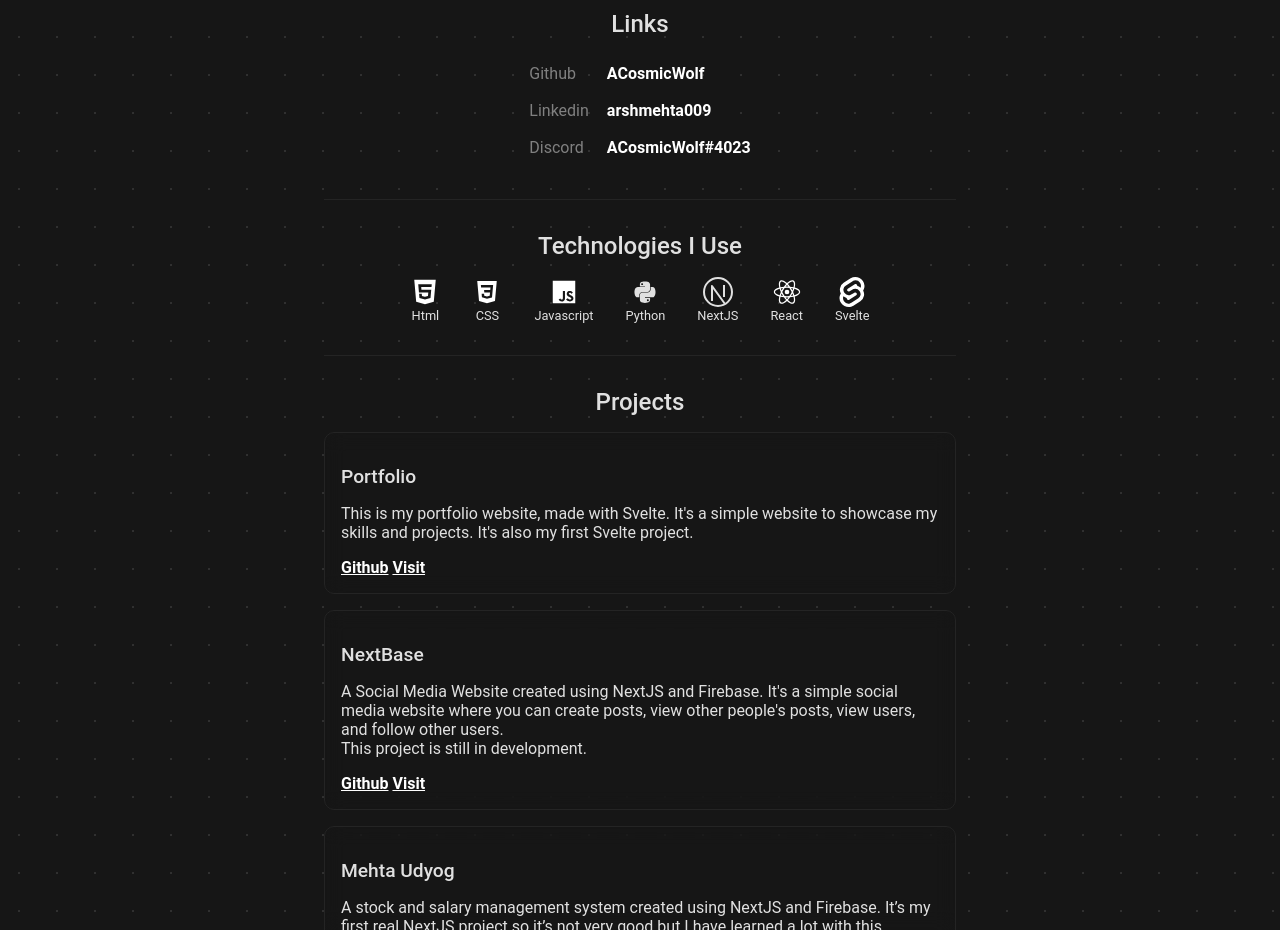
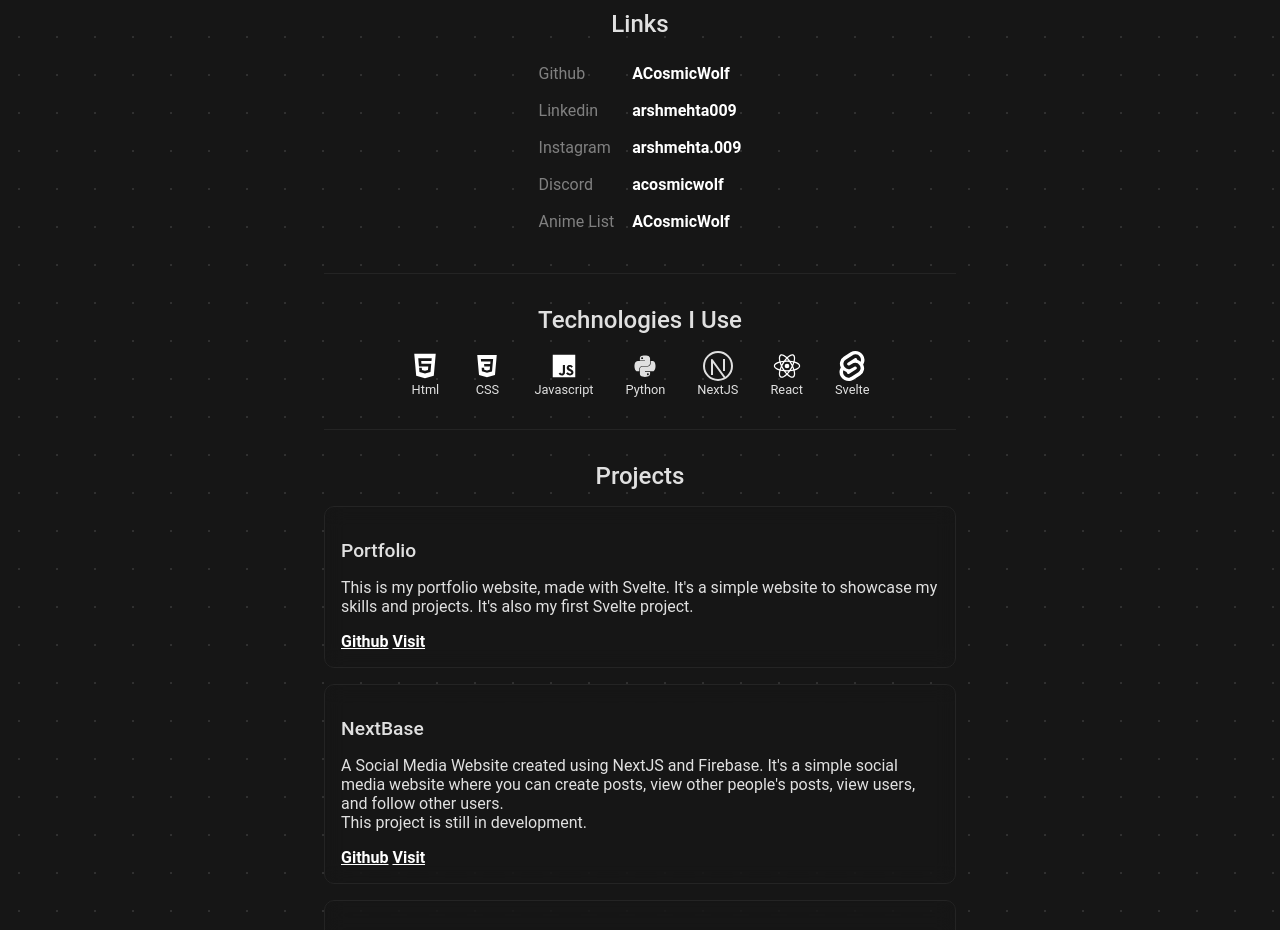
Before and after one commit to ACosmicWolf/portfoli, a Svelte app: page / in a window 1280 px wide. Shown: the part 780-1710 px from the top of the page. Built offline with nearby package versions, Linux system fonts and the light colour scheme.

Commit message:
Updated links

```diff
--- a/src/App.svelte
+++ b/src/App.svelte
@@ -94,10 +94,26 @@
       </td>
     </tr>
     <tr>
+      <td> Instagram </td>
+      <td>
+        <a href="https://instagram.com/arshmehta.009" target="_blank"
+          >arshmehta.009</a
+        ></td
+      >
+    </tr>
+    <tr>
       <td> Discord </td>
       <td>
         <a href="https://discord.com/users/864575191915823116" target="_blank"
-          >ACosmicWolf#4023</a
+          >acosmicwolf</a
+        ></td
+      >
+    </tr>
+    <tr>
+      <td> Anime List </td>
+      <td>
+        <a href="https://anilist.co/user/ACosmicWolf/animelist" target="_blank"
+          >ACosmicWolf</a
         ></td
       >
     </tr>
```
